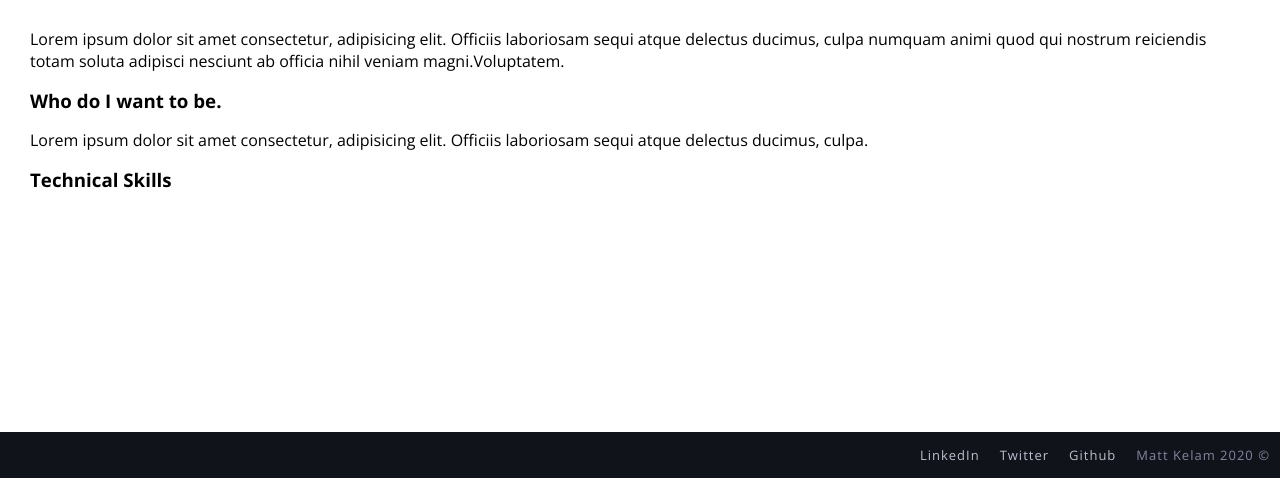
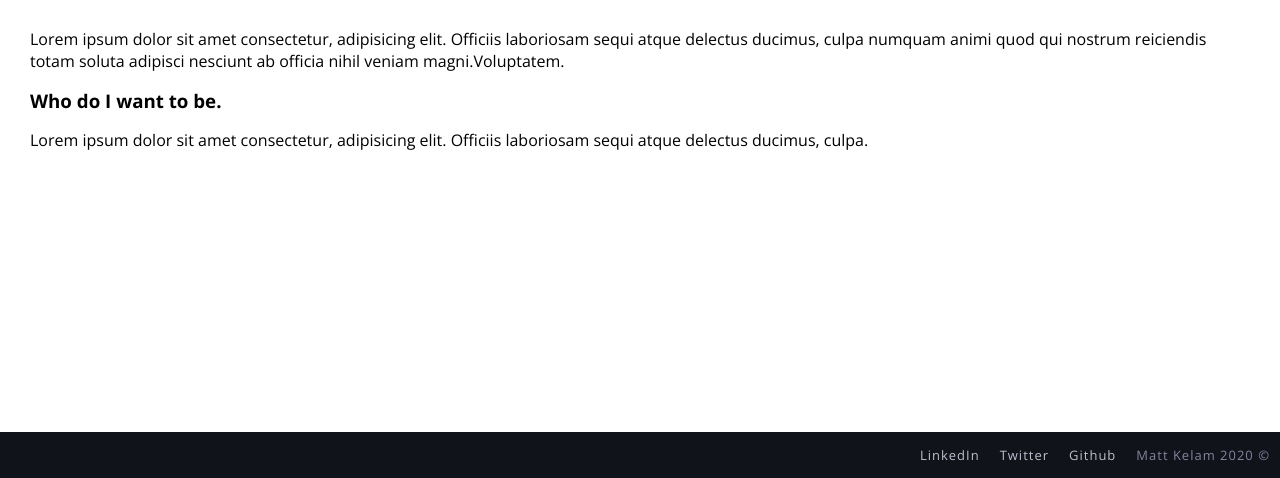
Before and after one commit to maaronkel/Portfolio, a plain HTML site: page src/about.html in a window 1280 px wide. Shown: the part 322-800 px from the top of the page. Drawn offline with nearby package versions, Linux system fonts and the light colour scheme; some packages are replaced by stand-ins of ours; a script that the page names is missing.

Commit message:
Update about page

```diff
--- a/src/about.html
+++ b/src/about.html
@@ -67,9 +67,9 @@
           culpa.
         </div>
 
-        <div class="about__container--heading">
+        <!-- <div class="about__container--heading">
           <h3>Technical Skills</h3>
-        </div>
+        </div> -->
       </div>
     </section>
 
```
